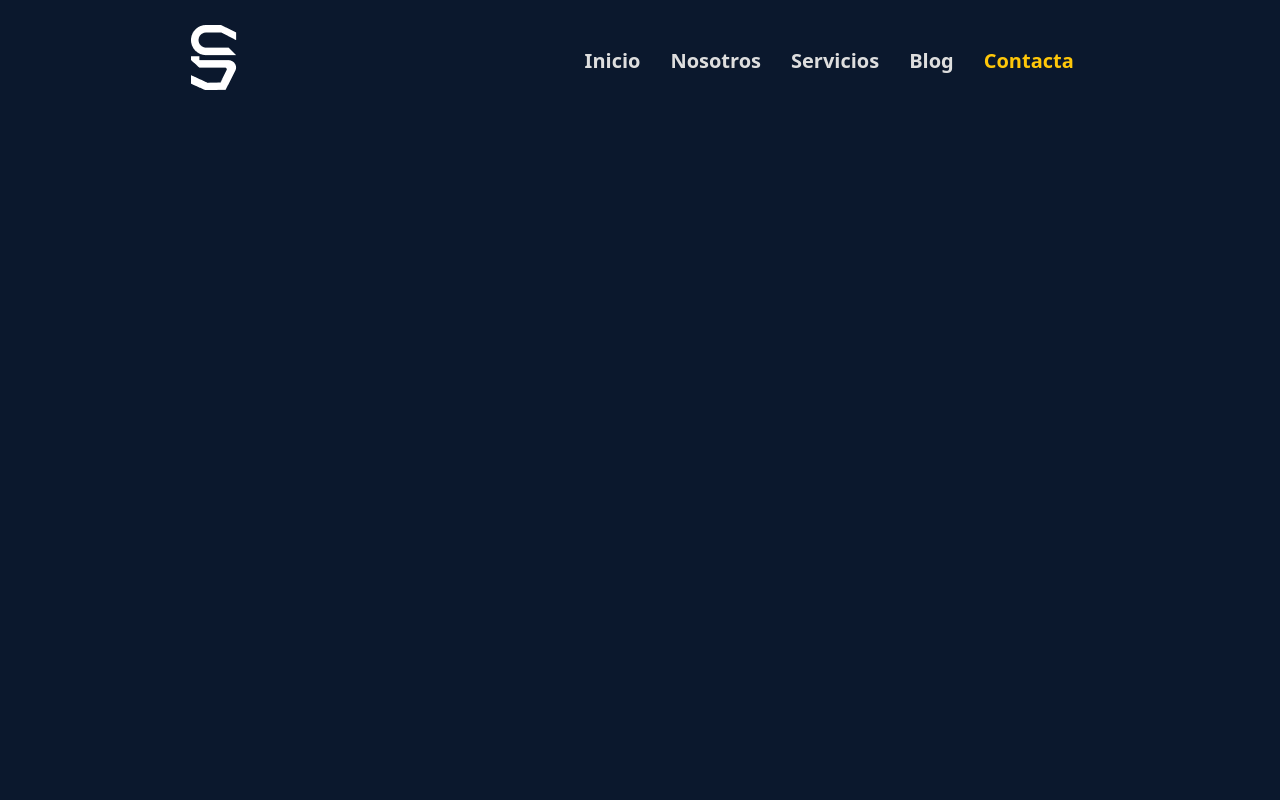
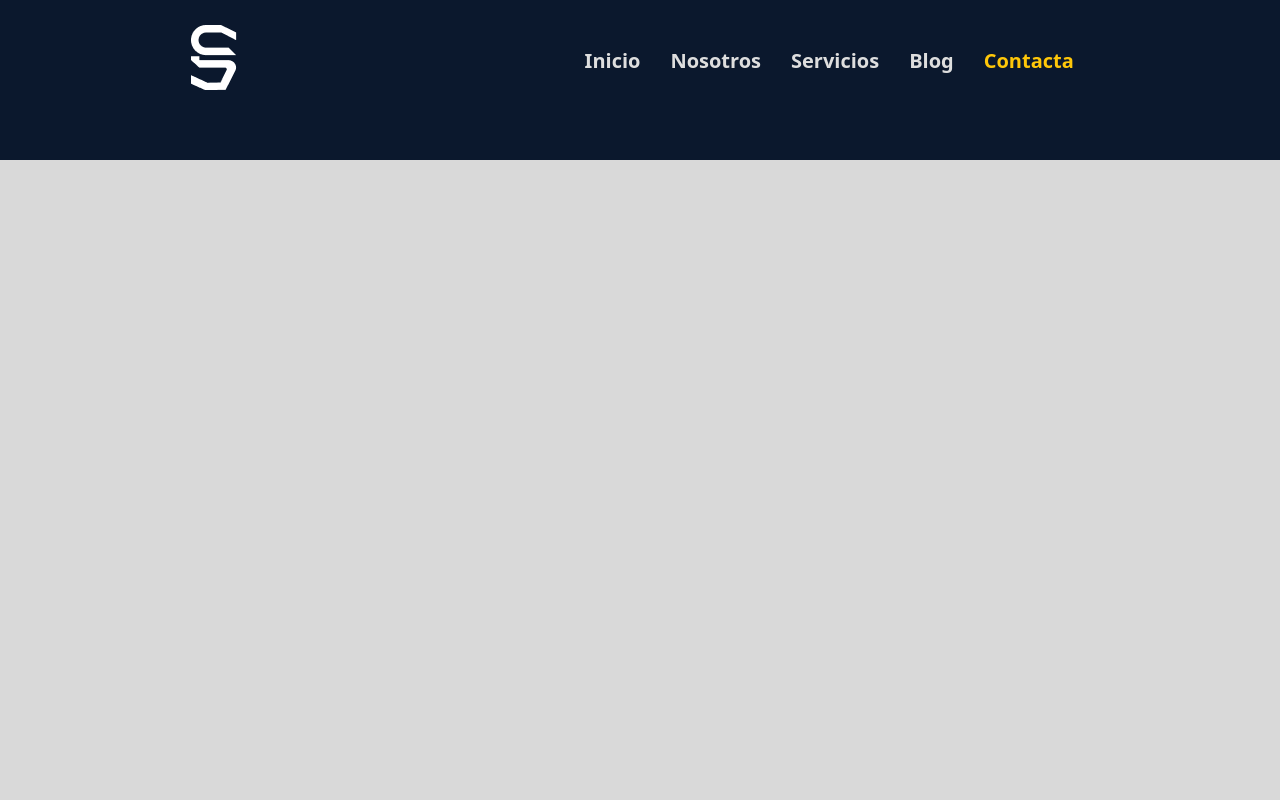
Before and after one commit to SparkWaveTech/Proyecto_SparkWaveTech, a plain HTML site: page index.html in a window 1280 px wide. Shown: the top 800 px of the page. Drawn offline with Linux system fonts and the light colour scheme.

Commit message:
add background-color/index__home

```diff
--- a/index.html
+++ b/index.html
@@ -13,7 +13,7 @@
         <link href="https://fonts.googleapis.com/css2?family=Open+Sans&family=Share+Tech&display=swap" rel="stylesheet">
 
     </head>
-<body>
+<body class="index__home">
     <header>
         <nav class="nav">
             <div class="logo"><a href=""><img src="./Images/logoSWT.png" alt="logo de la empresa simulando una S"></a></div>
--- a/style.css
+++ b/style.css
@@ -7,8 +7,10 @@
 }
 body{
     font-family: system-ui, -apple-system, BlinkMacSystemFont, 'Segoe UI', Roboto, Oxygen, Ubuntu, Cantarell, 'Open Sans', 'Helvetica Neue', sans-serif;
-    background-color: #0B182D;
     height: 200vh;
+}
+.index__home{
+    background-color: #d9d9d9;
 }
 header{
     background-color: #0B182D;
@@ -140,7 +142,6 @@ footer{
     margin: 0;
     gap: 25px;
 }
-<<<<<<< HEAD
 /*--------------------------------------------------------------------------------------------------------------------------------*/
 /*A partir de aquí empieza la página de Nosotros */
 .Nosotros{
@@ -234,7 +235,6 @@ footer{
     margin-right: 5%;
     margin-top: 10%;
 }
-=======
 
 /*----------------------------------------------------------------------------*/
 /* SERVICES WEBSITE - LEITE */
@@ -336,4 +336,3 @@ footer{
     color: #DEDEDE;
     list-style: none;
 }
->>>>>>> 77dc8addb4534d8cb47c960b99ccff4904bbb153
```
